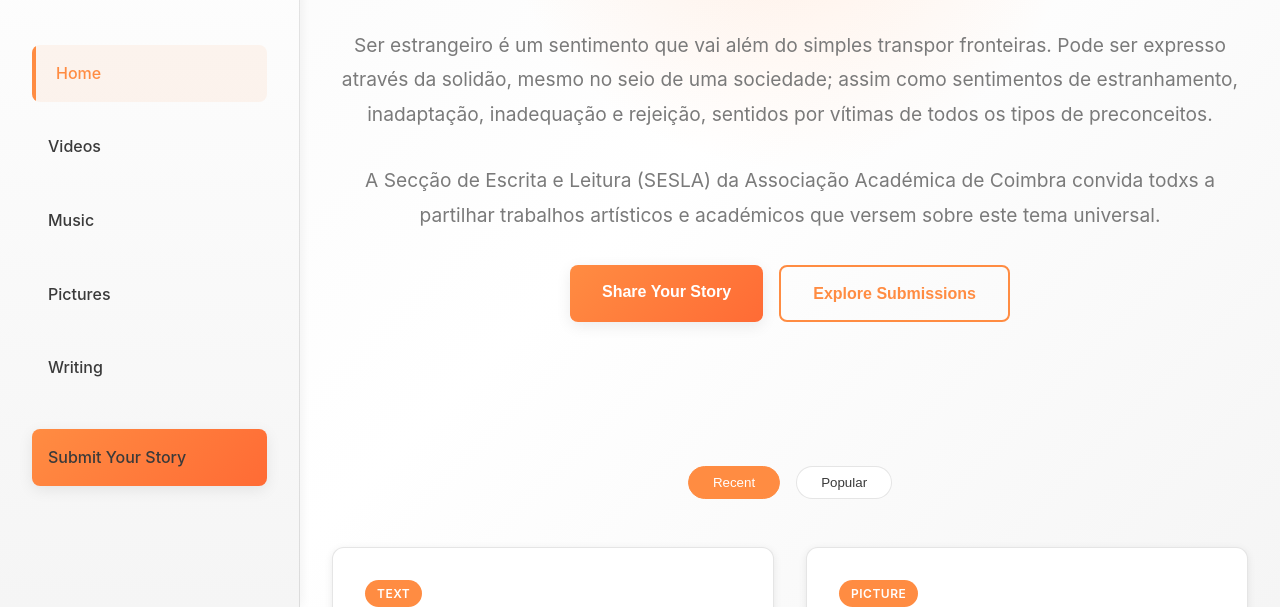
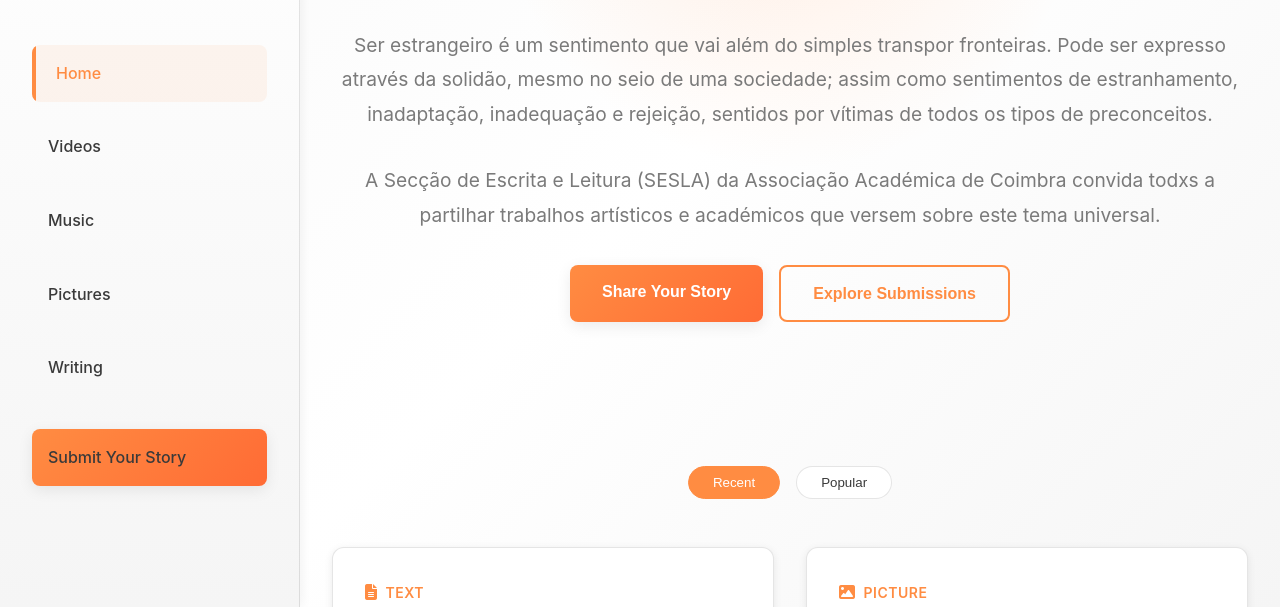
Before and after one commit to natanaelvf/Estrangeiro, a plain HTML site: page index.html in a window 1280 px wide. Shown: the part 193-800 px from the top of the page. Drawn offline with Linux system fonts and the light colour scheme.

Commit message:
Enhanced media card type display with Font Awesome icons and direct page links.

```diff
--- a/app.js
+++ b/app.js
@@ -116,6 +116,27 @@ function getEmbedCode(url, type) {
   return null;
 }
 
+// ===== MEDIA TYPE ICONS =====
+function getMediaTypeIcon(type) {
+  const icons = {
+    video: "fa-video",
+    music: "fa-music",
+    picture: "fa-image",
+    text: "fa-file-lines",
+  };
+  return icons[type] || "fa-circle";
+}
+
+function getMediaTypePage(type) {
+  const pages = {
+    video: "videos.html",
+    music: "music.html",
+    picture: "pictures.html",
+    text: "text.html",
+  };
+  return pages[type] || "index.html";
+}
+
 // ===== RENDERING =====
 function renderMediaCard(submission, showType = true) {
   const card = document.createElement("article");
@@ -148,8 +169,9 @@ function renderMediaCard(submission, showType = true) {
     }
   }
 
+  const icon = getMediaTypeIcon(submission.type);
   const typeLabel = showType
-    ? `<span class="card-type">${submission.type}</span>`
+    ? `<a href="${getMediaTypePage(submission.type)}" class="card-type"><i class="fa-solid ${icon}"></i>${submission.type}</a>`
     : "";
   const creatorText = submission.creator
     ? `<span class="card-creator">by ${escapeHtml(submission.creator)}</span>`
--- a/index.html
+++ b/index.html
@@ -9,6 +9,10 @@
     />
     <title>Somos Todxs Estrangeirxs</title>
     <link rel="stylesheet" href="style.css" />
+    <link
+      rel="stylesheet"
+      href="https://cdnjs.cloudflare.com/ajax/libs/font-awesome/6.4.0/css/all.min.css"
+    />
   </head>
   <body data-page-type="home">
     <!-- Mobile Navigation Toggle -->
--- a/style.css
+++ b/style.css
@@ -351,15 +351,27 @@ a:hover {
 
 .card-type {
   display: inline-block;
-  padding: 0.25rem 0.75rem;
-  background: var(--primary-orange);
-  color: white;
-  font-size: 0.75rem;
+  color: var(--primary-orange);
+  font-size: 0.875rem;
+  border-bottom: 1px solid var(--primary-orange);
   font-weight: 600;
   text-transform: uppercase;
-  border-radius: 20px;
   margin-bottom: var(--spacing-sm);
   letter-spacing: 0.5px;
+  cursor: pointer;
+  transition: all var(--transition-fast);
+  text-decoration: none;
+  padding-bottom: 2px;
+}
+
+.card-type:hover {
+  color: var(--secondary-orange);
+  border-bottom-color: var(--secondary-orange);
+}
+
+.card-type i {
+  margin-right: 0.5rem;
+  font-size: 1rem;
 }
 
 .card-title {
@@ -639,3 +651,8 @@ a:hover {
 .mb-3 {
   margin-bottom: var(--spacing-lg);
 }
+
+.btn-white::after {
+  color: white !important;
+  background: var(--primary-orange);
+}
```
Also changed, not shown: music.html (+4 -0 lines), pictures.html (+4 -0 lines), submit.html (+4 -0 lines), text.html (+4 -0 lines), videos.html (+4 -0 lines).
